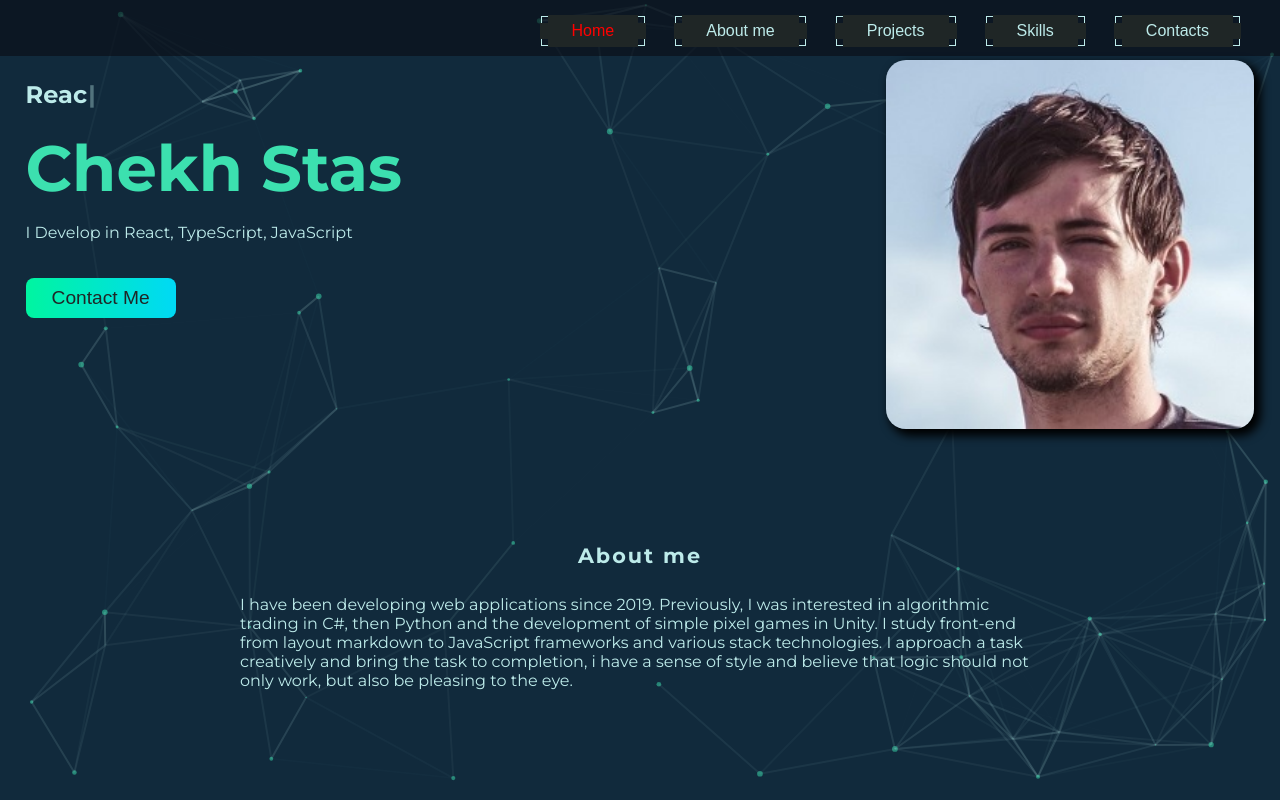
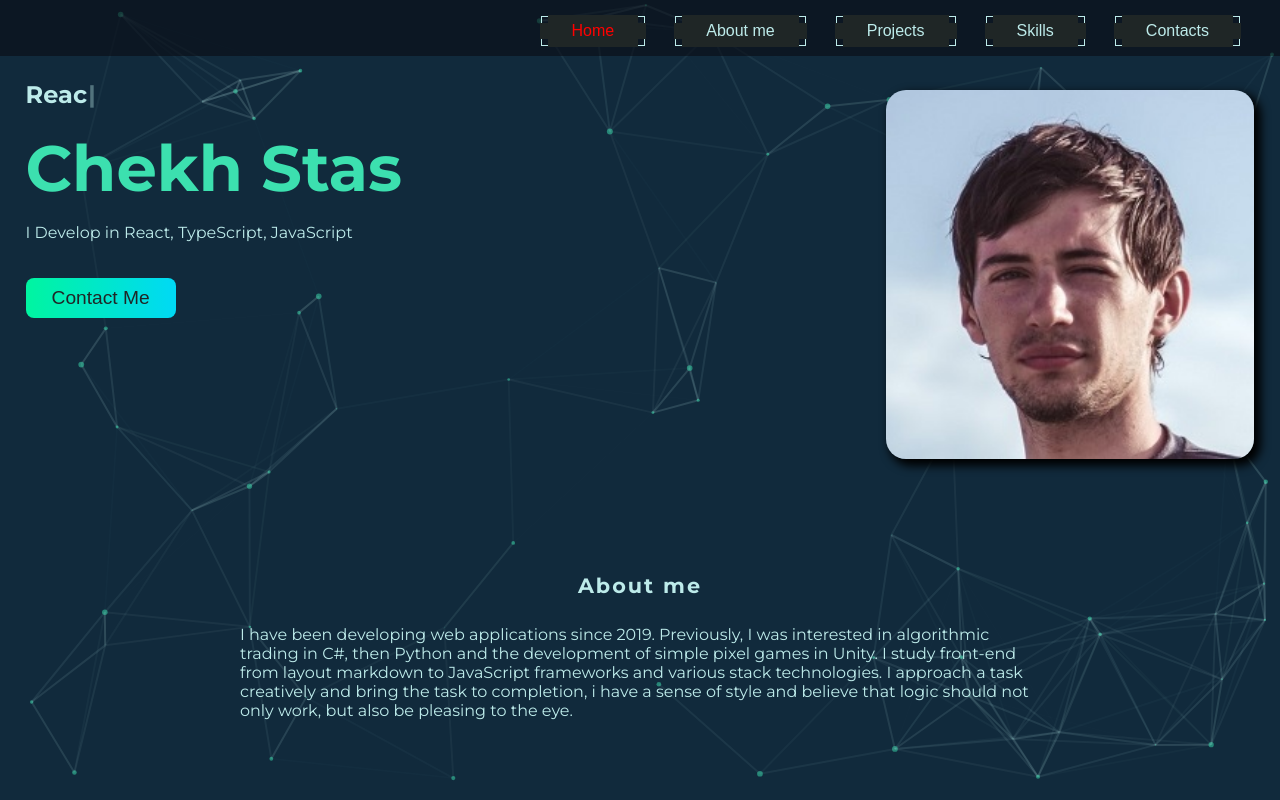
Before and after one commit to Lazeta/portfolio, a React (Create React App) app: page / in a window 1280 px wide. Shown: the top 800 px of the page. Built offline with nearby package versions, Linux system fonts and the light colour scheme.

Commit message:
feat: add animation to avatar when hovering

```diff
--- a/src/layout/sections/herosection/logo/Logo.tsx
+++ b/src/layout/sections/herosection/logo/Logo.tsx
@@ -1,19 +1,23 @@
+import { motion } from "framer-motion";
 import styled from "styled-components";
 import logo from "../../../../assets/images/logo.jpg";
 import myTheme from "../../../../styles/global/MyTheme.styled";
-// import { Icon } from "../icon/Icon";
 
 const Logo = () => {
   return (
     <StyledLogo>
-        {/* <Icon iconId={"css3SvgrepoCom"} /> */}
-
-        <img src={logo} alt="#" />
+        <motion.div
+          whileHover={{ scale: 1.1 }}
+          // whileTap={{ scale: 0.9 }}
+        >
+          <img src={logo} alt="bad way logo" />
+        </motion.div>
     </StyledLogo>
   );
 };
 
 const StyledLogo = styled.div`
+  padding-top: 30px;
   max-width: 30%;
   width: 100%;
 
```
